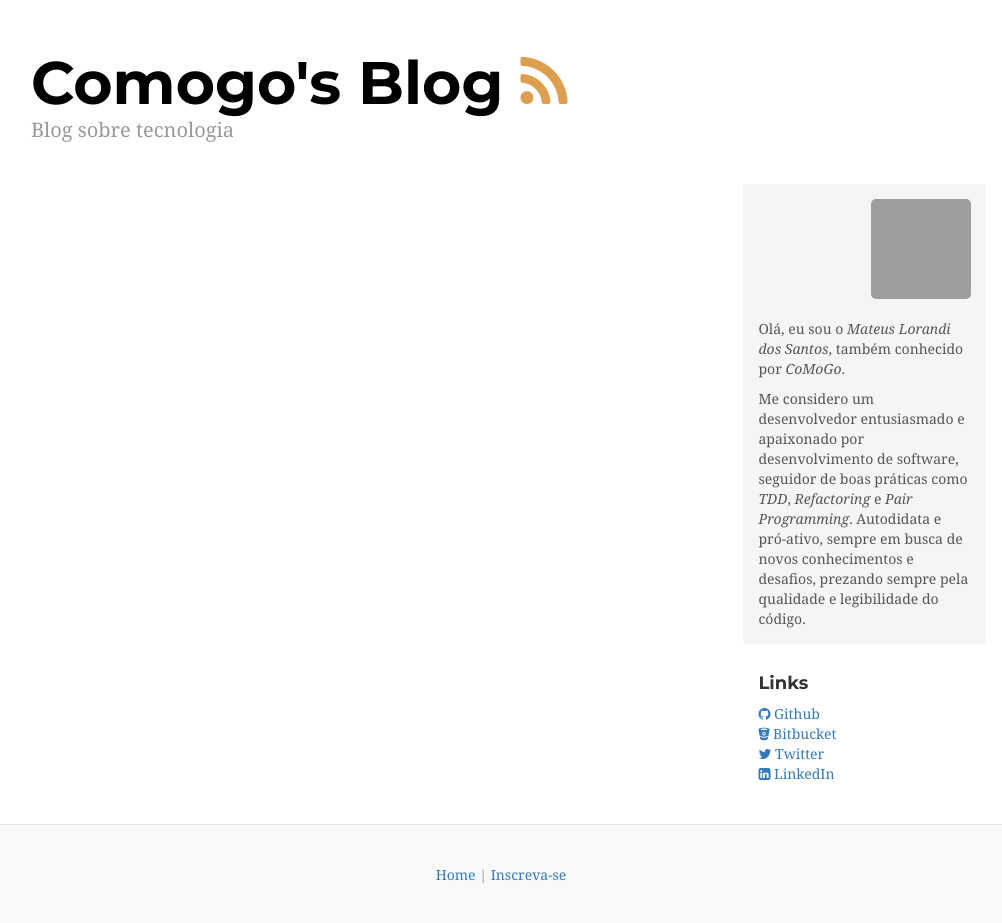
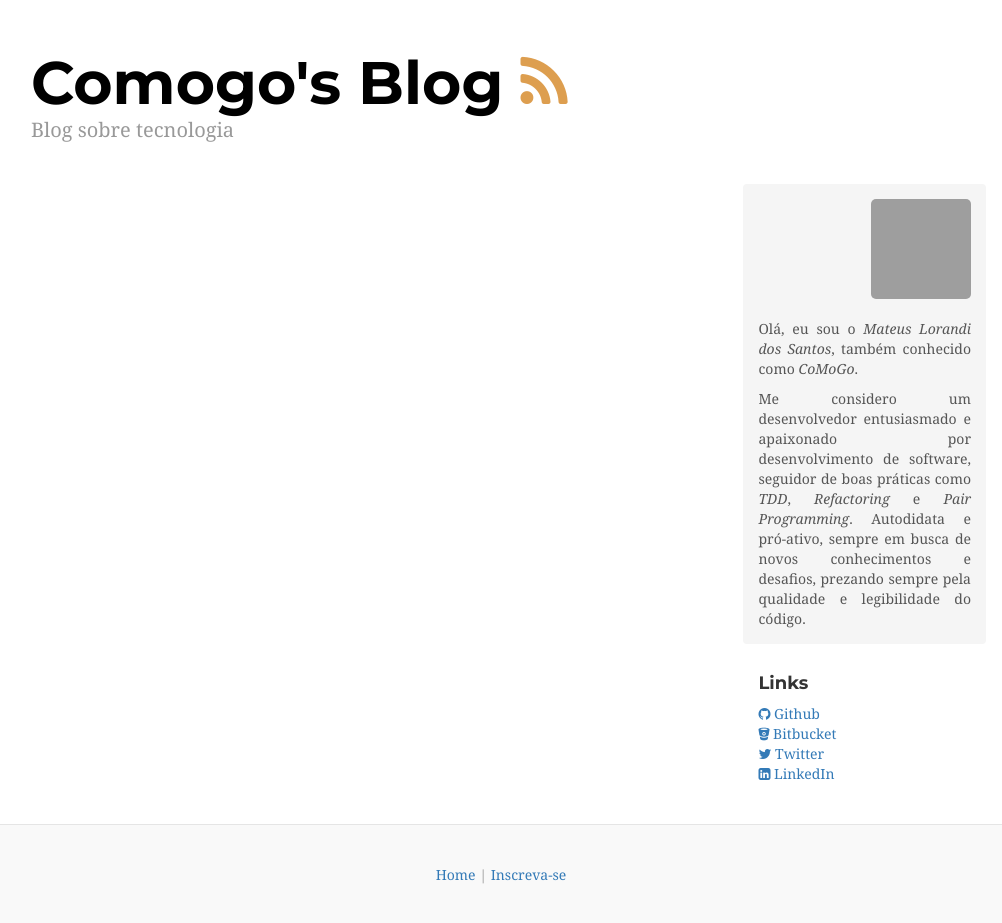
Before and after one commit to comogo/comogo.github.io, a Jekyll site: the page built from index.html, in a window 1280 px wide, cut to the strip 0-925 px from the top of the page. Shown: the whole strip, without its empty margins (139-1141 px from the left). Built offline with Jekyll 4.4.1, drawn with Linux system fonts in a browser that asks for light colours; nearby versions of some CDN libraries; Markdown is read by kramdown in place of the engine named in the settings; the list of posts is cut into pages by our own code; grey boxes are pictures that could not be loaded.

Commit message:
Refactor About

```diff
--- a/_layouts/default.html
+++ b/_layouts/default.html
@@ -53,14 +53,14 @@
 
         <div class="col-sm-3 col-sm-offset-1 blog-sidebar">
           <!-- About -->
-          <div class="sidebar-module sidebar-module-inset">
+          <div class="sidebar-module sidebar-module-inset about">
             <div class="gravatar">
               <img src="http://www.gravatar.com/avatar/0668896bc3cfab544a6dd739e36cc696?s=100" />
             </div>
 
             <p>
               Olá, eu sou o <em>Mateus Lorandi dos Santos</em>, também conhecido
-              por <em>CoMoGo</em>.
+              como <em>CoMoGo</em>.
             </p>
 
             <p>
```
